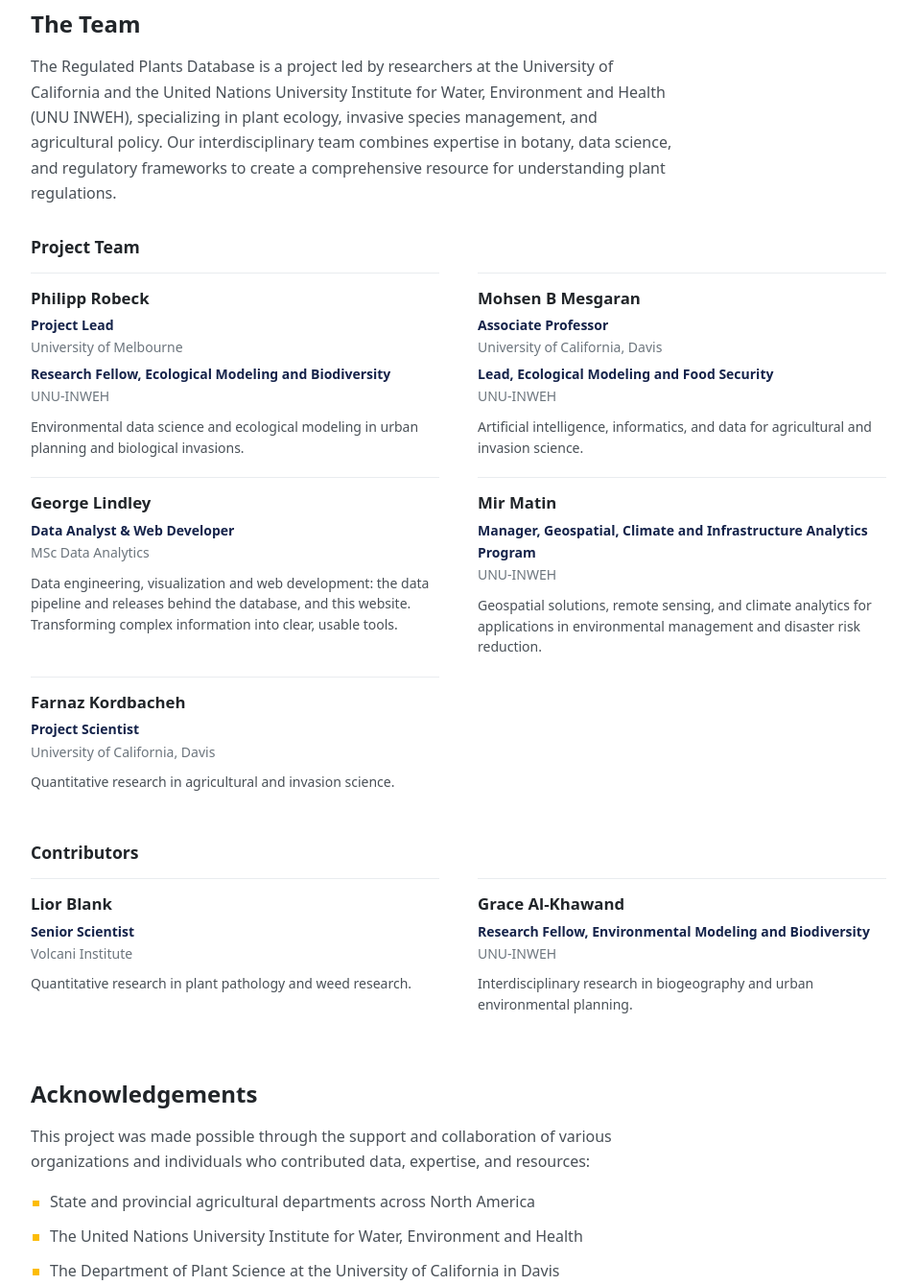
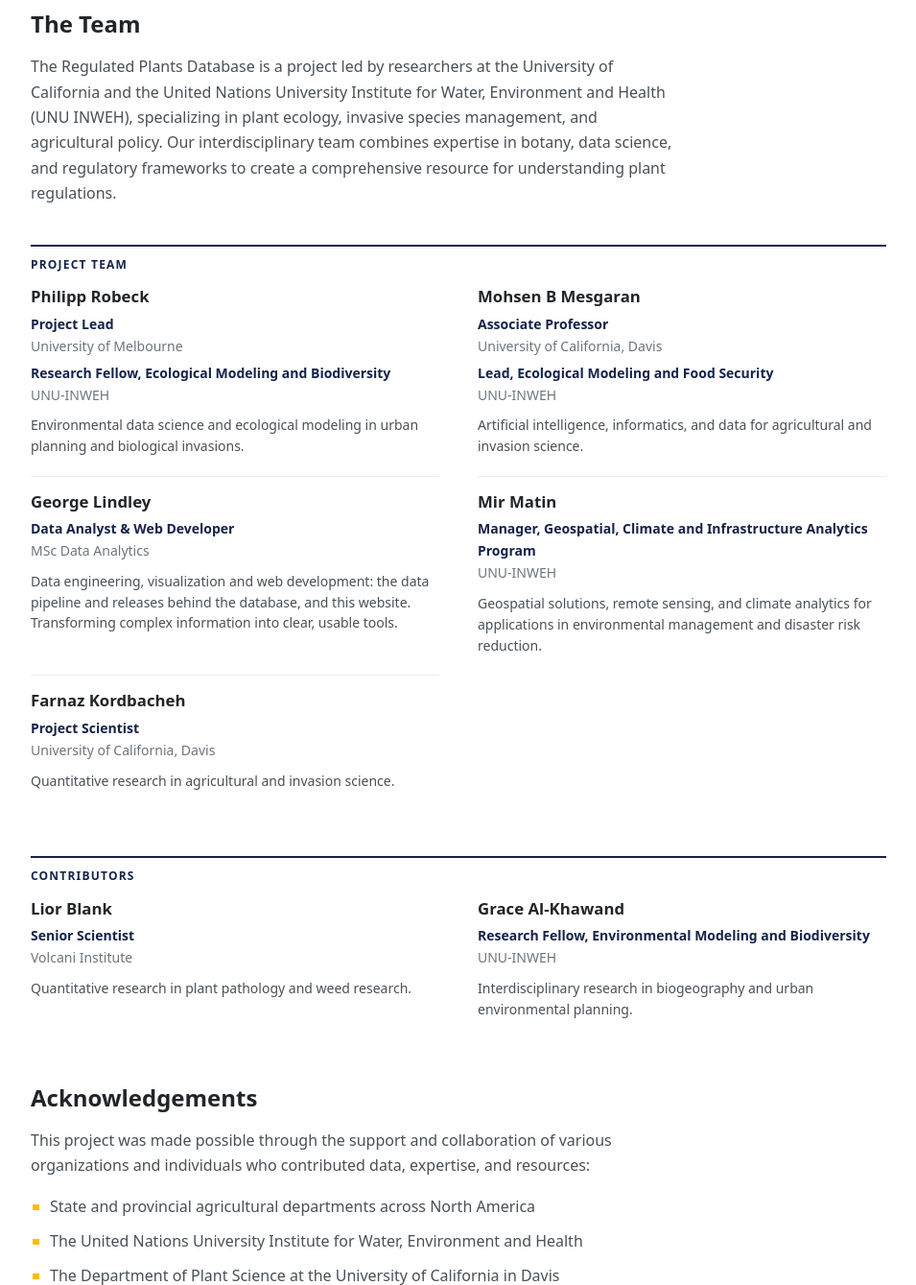
Before and after one commit to george-lindley/regulated-plants, a Flask app: page /about/ in a window 1280 px wide. Shown: the part 858-2197 px from the top of the page at 96% size, without its empty margins (274-1229 px from the left). Run offline with Flask 2, Linux system fonts and the light colour scheme; parts of the project's set-up code (start-up, migrations or seed data) failed here and were passed over; some libraries are stand-ins or nearby versions.

Commit message:
Distinguish Project Team and Contributors headings
Group headings become small uppercase navy labels with a 2px navy rule,
so they read as section dividers rather than another entry; hairlines
between people are kept, minus the first row under each rule.

Co-Authored-By: Claude Opus 5.5 <noreply@anthropic.com>

```diff
--- a/app/static/css/about.css
+++ b/app/static/css/about.css
@@ -3,6 +3,26 @@
    ======================================== */
 
 /* Team Members: reference-style entries, no boxes */
+.doc-section .team-group-label {
+   margin: 2.5rem 0 0;
+   padding-top: 0.75rem;
+   border-top: 2px solid var(--unu-blue);
+   color: var(--unu-blue);
+   font-size: 0.75rem;
+   font-weight: 700;
+   letter-spacing: 0.1em;
+   text-transform: uppercase;
+}
+
+/* The group rule replaces the hairline above the first row */
+.team-grid .team-member:nth-child(-n + 2) {
+   border-top: 0;
+}
+
+.doc-section .team-group-label ~ .team-group-label {
+   margin-top: 3rem;
+}
+
 .team-grid {
    display: grid;
    grid-template-columns: repeat(2, minmax(0, 1fr));
@@ -91,4 +111,8 @@
    .team-grid {
        grid-template-columns: 1fr;
    }
+
+   .team-grid .team-member:nth-child(2) {
+       border-top: 1px solid #e9ecef;
+   }
 }
--- a/app/templates/about.html
+++ b/app/templates/about.html
@@ -47,7 +47,7 @@
     <h2>The Team</h2>
     <p>The Regulated Plants Database is a project led by researchers at the University of California and the United Nations University Institute for Water, Environment and Health (UNU INWEH), specializing in plant ecology, invasive species management, and agricultural policy. Our interdisciplinary team combines expertise in botany, data science, and regulatory frameworks to create a comprehensive resource for understanding plant regulations.</p>
 
-    <h3>Project Team</h3>
+    <h3 class="team-group-label">Project Team</h3>
     <div class="team-grid">
             <article class="team-member">
                 <h4>Philipp Robeck</h4>
@@ -88,7 +88,7 @@
             </article>
     </div>
 
-    <h3>Contributors</h3>
+    <h3 class="team-group-label">Contributors</h3>
     <div class="team-grid">
             <article class="team-member">
                 <h4>Lior Blank</h4>
```
